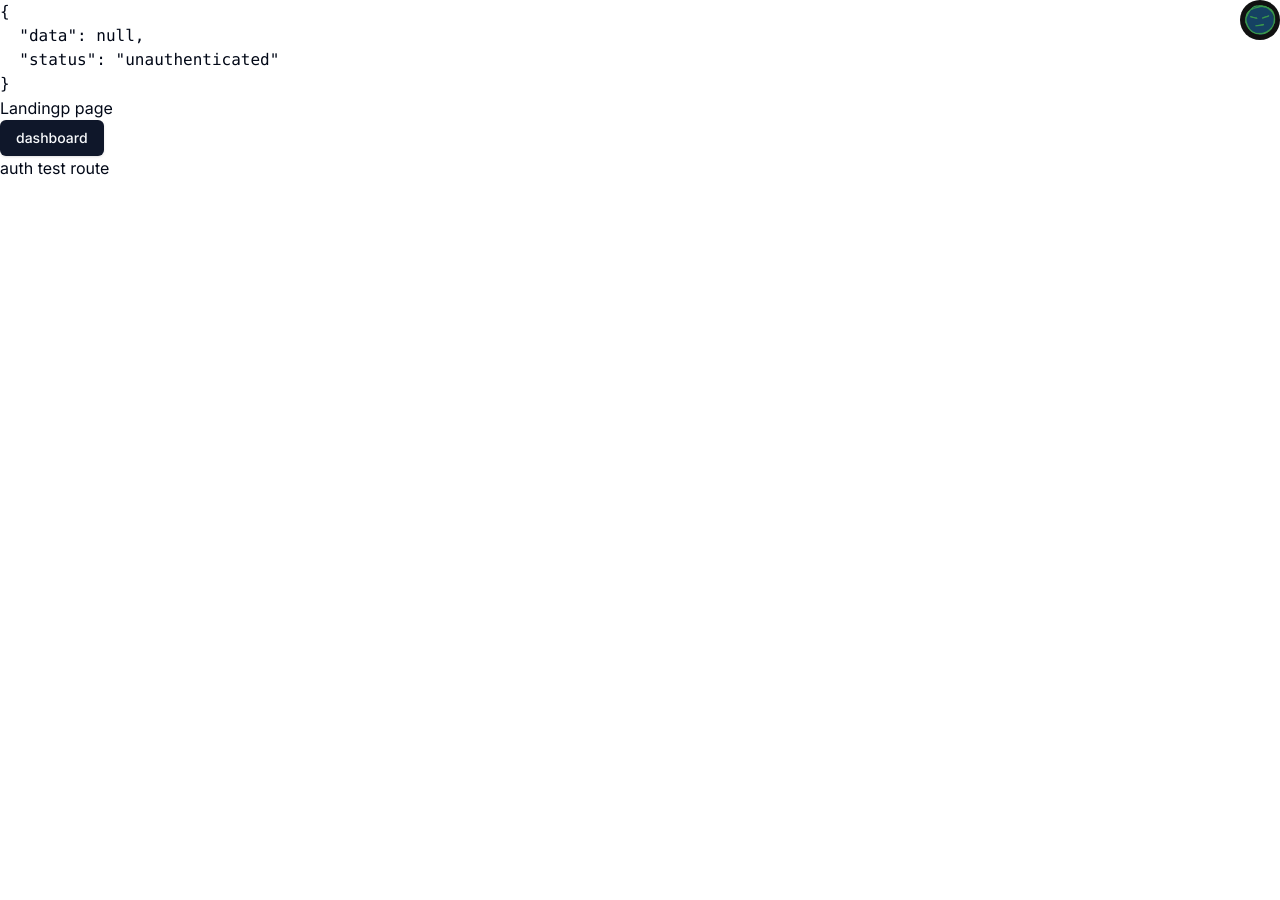
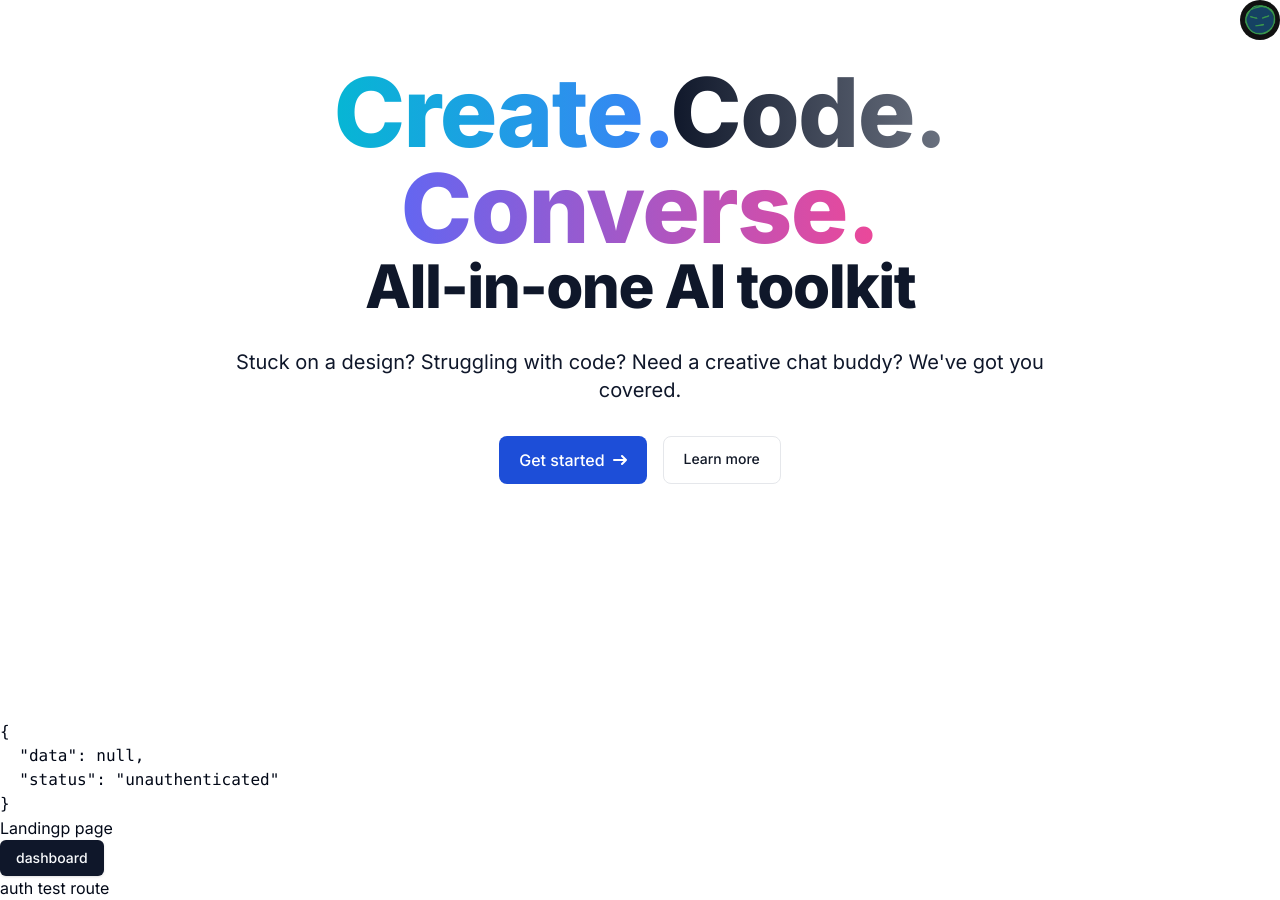
Before and after one commit to janaka4345/ai-pal, a Next.js app: page / in a window 1280 px wide. Before the commit the page ends 800 px from the top, so only its background shows below. Built offline with nearby package versions, Linux system fonts and the light colour scheme; no server answers.

Commit message:
feat:hero section added

```diff
--- /dev/null
+++ b/app/_components/Hero.jsx
@@ -0,0 +1,55 @@
+export default function Hero() {
+    return (
+        <section id="hero" className="h-[calc(100dvh-10dvh)]">
+            <div className="mx-auto max-w-screen-xl px-4 py-8 text-center lg:py-16">
+                <h1 className="mb-4 text-4xl font-extrabold leading-none tracking-tight text-primary md:text-5xl lg:text-6xl">
+                    <span className="bg-gradient-to-r from-cyan-500 to-blue-500 bg-clip-text text-6xl text-transparent lg:text-8xl">
+                        Create.
+                    </span>
+                    <span className="bg-gradient-to-r from-primary to-gray-500 bg-clip-text text-6xl text-transparent lg:text-8xl">
+                        Code.
+                    </span>
+                    <br />
+                    <span className="bg-gradient-to-r from-indigo-500 to-pink-500 bg-clip-text text-6xl text-transparent lg:text-8xl">
+                        Converse.
+                    </span>
+                    <br />
+                    <span className="">All-in-one AI toolkit</span>
+                </h1>
+                <p className="my-8 text-lg font-normal text-primary sm:px-16 lg:px-48 lg:text-xl">
+                    Stuck on a design? Struggling with code? Need a creative
+                    chat buddy? We've got you covered.
+                </p>
+                <div className="flex flex-col space-y-4 sm:flex-row sm:justify-center sm:space-y-0">
+                    <a
+                        href="#"
+                        className="inline-flex items-center justify-center rounded-lg bg-blue-700 px-5 py-3 text-center text-base font-medium text-white hover:bg-blue-800 focus:ring-4 focus:ring-blue-300"
+                    >
+                        Get started
+                        <svg
+                            className="ms-2 h-3.5 w-3.5 rtl:rotate-180"
+                            aria-hidden="true"
+                            xmlns="http://www.w3.org/2000/svg"
+                            fill="none"
+                            viewBox="0 0 14 10"
+                        >
+                            <path
+                                stroke="currentColor"
+                                strokeLinecap="round"
+                                strokeLinejoin="round"
+                                strokeWidth="2"
+                                d="M1 5h12m0 0L9 1m4 4L9 9"
+                            />
+                        </svg>
+                    </a>
+                    <a
+                        href="#"
+                        className="rounded-lg border border-gray-200 bg-white px-5 py-3 text-sm font-medium text-gray-900 hover:bg-gray-100 hover:text-blue-700 focus:z-10 focus:outline-none focus:ring-4 focus:ring-gray-100 sm:ms-4"
+                    >
+                        Learn more
+                    </a>
+                </div>
+            </div>
+        </section>
+    )
+}
--- a/app/page.jsx
+++ b/app/page.jsx
@@ -2,11 +2,13 @@
 import { buttonVariants } from '@/components/ui/button'
 import { signIn, signOut, useSession } from 'next-auth/react'
 import Link from 'next/link'
+import Hero from './_components/Hero'
 
 export default function LandingPage() {
     const session = useSession()
     return (
-        <>
+        <section className="">
+            <Hero />
             <pre>{JSON.stringify(session, null, 2)}</pre>
             <div>Landingp page</div>
             <Link className={buttonVariants()} href="/dashboard">
@@ -15,6 +17,6 @@ export default function LandingPage() {
             <br />
             <Link href="/testAuthRoute">auth test route</Link>
             <br />
-        </>
+        </section>
     )
 }
```
